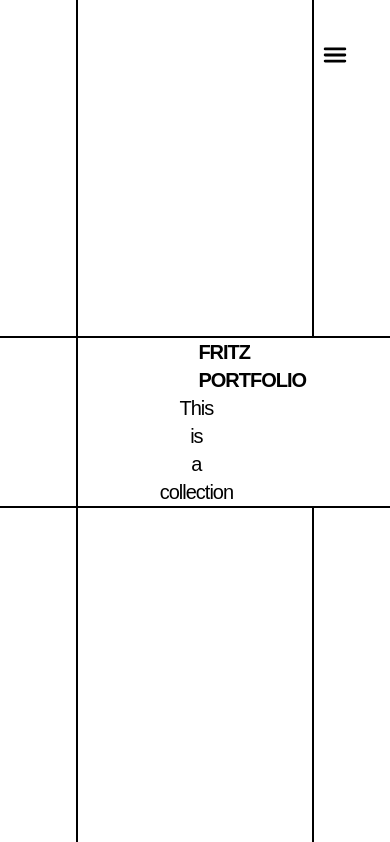
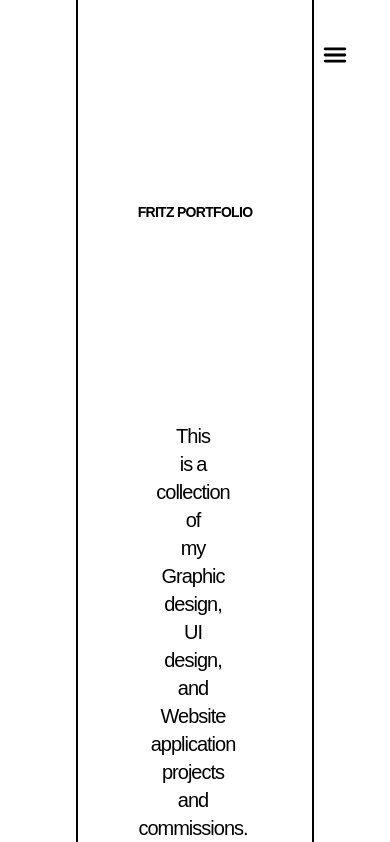
Before and after one commit to fritz-bautista/my-portfolio-bautista, a React (Vite) app: page / in a window 390 px wide. Shown: the top 842 px of the page. Built offline with nearby package versions, Linux system fonts and the light colour scheme; a web font is replaced by a local one.

Commit message:
feat: update Hero component layout and styling; enhance BlurIn text size and responsiveness

```diff
--- a/src/components/Hero.tsx
+++ b/src/components/Hero.tsx
@@ -27,18 +27,22 @@ function Hero() {
   }
 
   return (
-    <div className="flex flex-col bg-black items-center justify-center w-full h-full">
+    <div className="flex flex-col bg-black items-center justify-center w-full h-screen">
       <motion.div
       variants={containerVariants}
       initial="hidden"
       animate="show"
-      className="grid grid-cols-5 grid-rows-5 gap-0.5  w-full h-screen items-center justify-center">
+      className="grid grid-cols-5 grid-rows-5 gap-0.5 flex w-full h-fulll items-center justify-center">
           <motion.div variants={itemVariants} className="row-span-2 bg-white w-full h-full"></motion.div>
           <motion.div variants={itemVariants} className="col-span-3 row-span-2 bg-white w-full h-full"></motion.div>
           <motion.div variants={itemVariants} className="row-span-2 col-start-5 bg-white w-full h-full"></motion.div>
-          <motion.div variants={itemVariants} className="col-span-3 col-start-2 row-start-3 bg-white w-full h-full pl-30 pr-30">
-            <BlurIn>FRITZ PORTFOLIO</BlurIn>
-              <WordsPullUp text="This is a collection of my Graphic design, UI design, and Website application projects and commissions."/>
+          <motion.div variants={itemVariants} className="col-span-3 col-start-2 row-start-3 flex flex-col bg-white w-full h-full">
+            <div className="grid grid-cols-1 grid-rows-2 flex p-10 items-center justify-center">
+              <BlurIn>FRITZ PORTFOLIO</BlurIn>
+              <div className="w-full pl-15 pr-15">
+                <WordsPullUp text="This is a collection of my Graphic design, UI design, and Website application projects and commissions."/>
+              </div>
+            </div>
           </motion.div>
           <motion.div variants={itemVariants} className="col-start-1 row-start-3 bg-white w-full h-full"></motion.div>
           <motion.div variants={itemVariants} className="col-start-5 row-start-3 bg-white w-full h-full"></motion.div>
--- a/src/components/TextComponents/Blur_in.tsx
+++ b/src/components/TextComponents/Blur_in.tsx
@@ -11,7 +11,7 @@ export const BlurIn = ({ children }: { children: React.ReactNode }) => {
       initial={{ filter: 'blur(20px)', opacity: 0 }}
       animate={isInView ? { filter: 'blur(0px)', opacity: 1 } : {}}
       transition={{ duration: 1.2 }}
-      className="text-xl text-center sm:text-4xl font-google font-bold tracking-tighter md:text-8xl md:leading-[7rem]"
+      className="text-sm md:text-base lg:text-2xl xl:text-7xl text-center font-google font-bold tracking-tighter md:text-8xl md:leading-[5rem]"
     >
       {children}
     </motion.h2>
```
